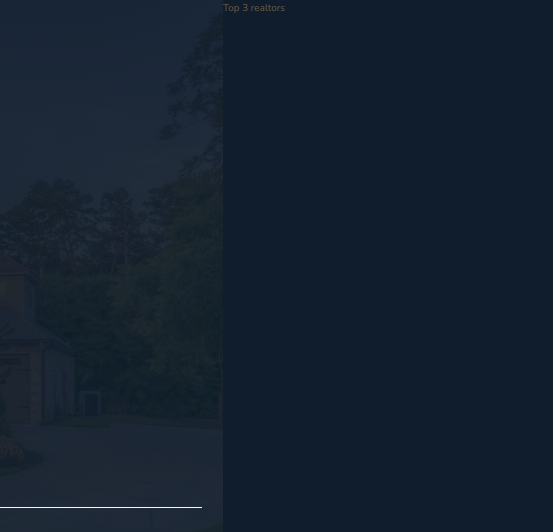
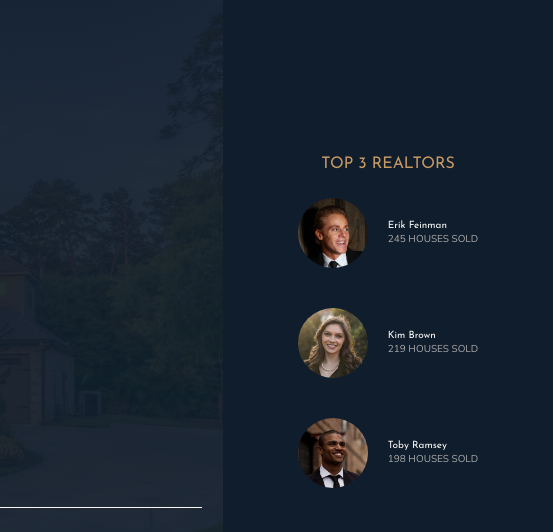
Before and after one commit to byPG/advanced_course_Sass_Animation_Nexter_Grid, a website: page index.html in a window 1280 px wide. Shown: the top 532 px of the page, 727-1280 px from the left. Drawn offline with nearby package versions, Linux system fonts and the light colour scheme.

Commit message:
Section Realtors

```diff
--- a/index.html
+++ b/index.html
@@ -33,7 +33,26 @@
     </header>
 
     <div class="realtors">
-        Top 3 realtors
+        <h3 class="heading-3">Top 3 Realtors</h3>
+        <div class="realtors__list">
+            <img src="img/realtor-1.jpeg" alt="Realtor 1" class="realtors__img">
+            <div class="realtors__details">
+                <h4 class="heading-4 heading-4--light">Erik Feinman</h4>
+                <p class="realtors__sold">245 houses sold</p>
+            </div>
+
+            <img src="img/realtor-2.jpeg" alt="Realtor 2" class="realtors__img">
+            <div class="realtors__details">
+                <h4 class="heading-4 heading-4--light">Kim Brown</h4>
+                <p class="realtors__sold">219 houses sold</p>
+            </div>
+
+            <img src="img/realtor-3.jpeg" alt="Realtor 3" class="realtors__img">
+            <div class="realtors__details">
+                <h4 class="heading-4 heading-4--light">Toby Ramsey</h4>
+                <p class="realtors__sold">198 houses sold</p>
+            </div>
+        </div>
     </div>
 
     <section class="features">
--- a/sass/_realtors.scss
+++ b/sass/_realtors.scss
@@ -1,4 +1,31 @@
 .realtors{
     background-color: $color-secondary;
     grid-column: col-start 7 / full-end;
+    padding: 3rem;
+
+    display: grid;
+    align-content: center;
+    justify-content: center;
+    justify-items: center;
+    grid-row-gap: 2rem;
+
+    &__list{
+        display: grid;
+        grid-template-columns: min-content max-content;
+        grid-column-gap: 2rem;
+        grid-row-gap: 5vh;
+        align-items: center;
+    }
+
+    &__img{
+        width: 7rem;
+        border-radius: 50%;
+        display: block;
+    }
+
+    &__sold{
+        text-transform: uppercase;
+        color: $color-grey-light-2;
+        margin-top: -3px;
+    }
 }
```
Also changed, not shown: css/style.css.
